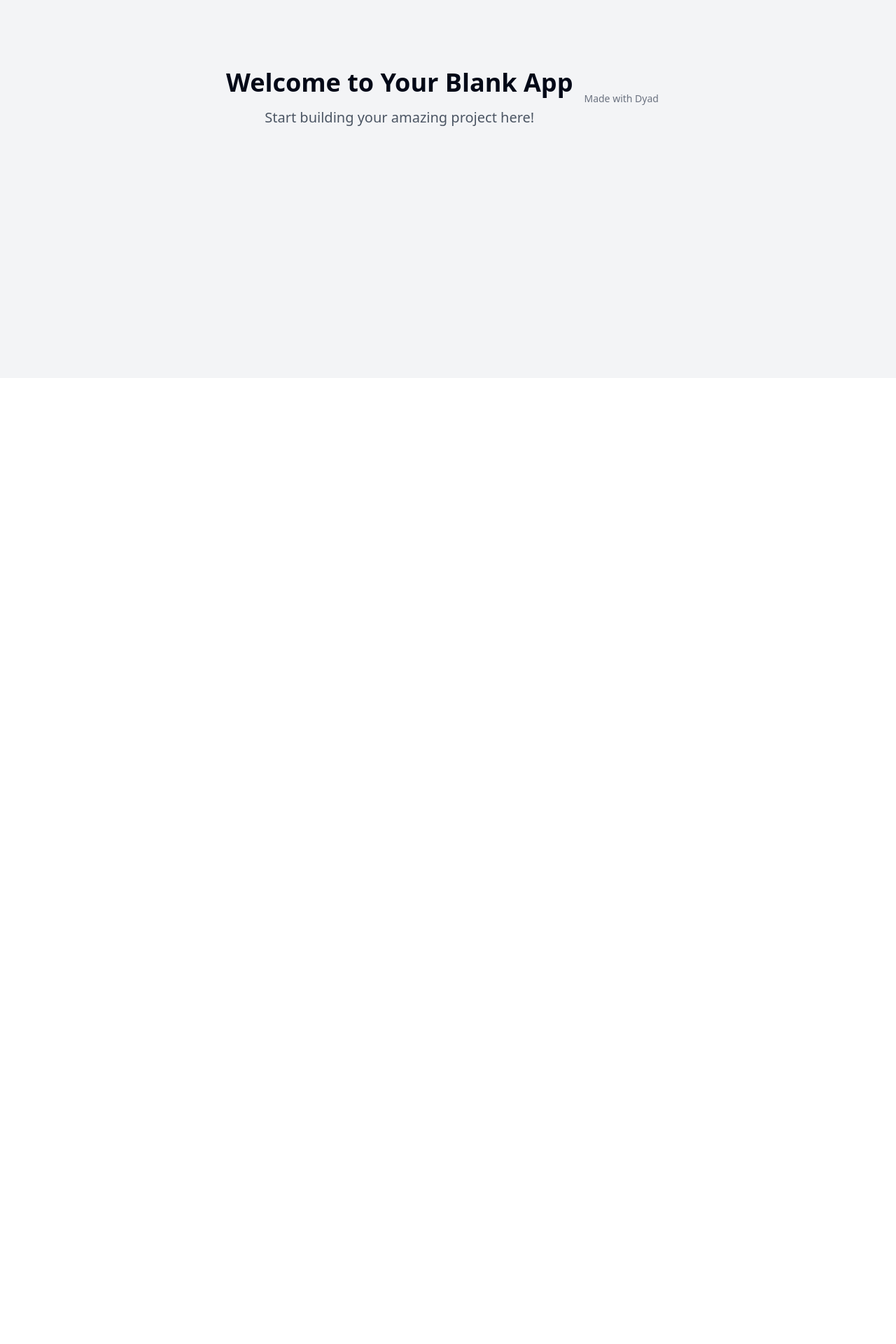
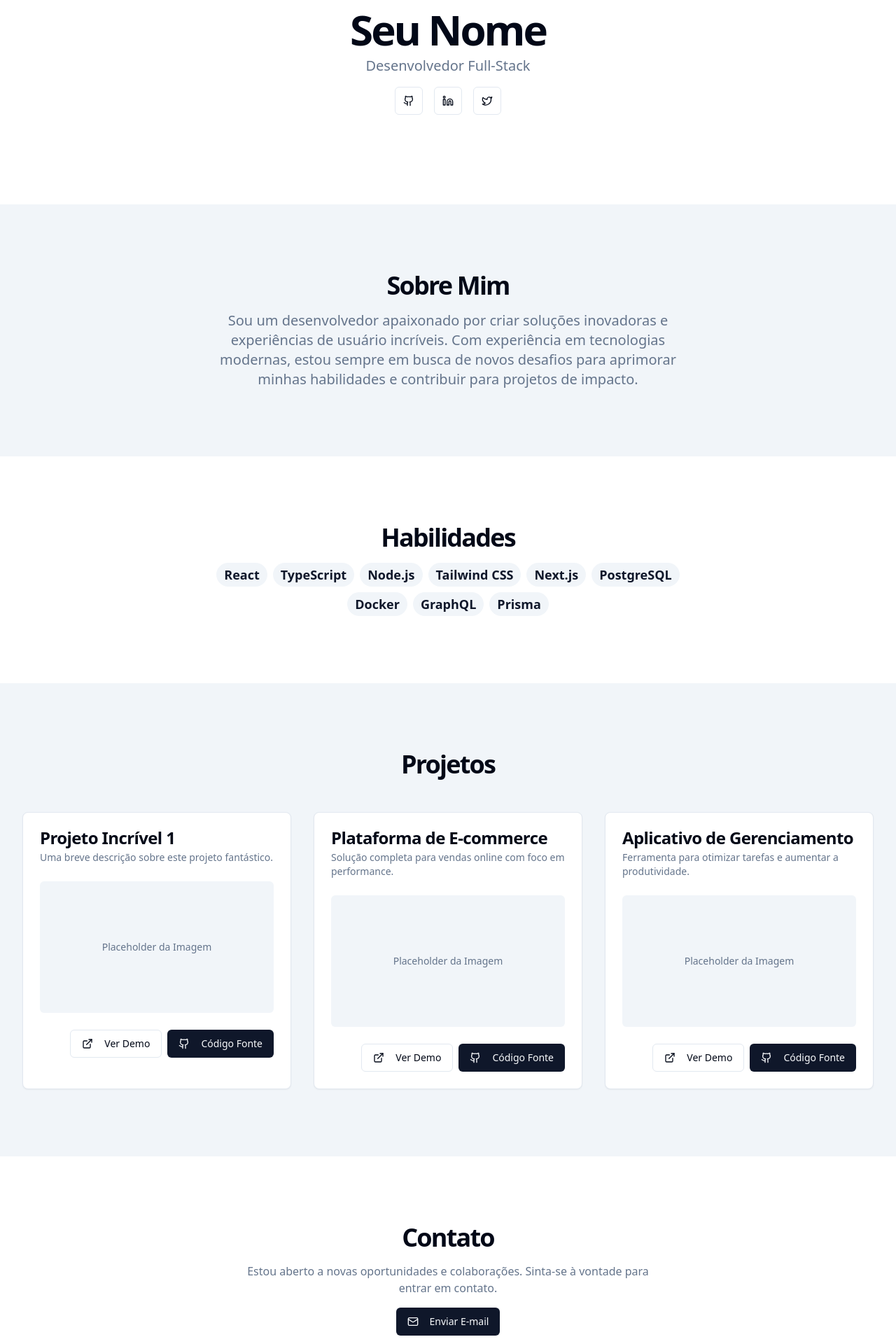
Before and after one commit to CaioMatheus-cpu/Portifolio, a React (Vite) app: page / in a window 1280 px wide. Shown: the part 260-2180 px from the top of the page at 70% size. Before the commit the page ends 800 px from the top, so only its background shows below. Built offline with nearby package versions, Linux system fonts and the light colour scheme.

Commit message:
[dyad] Criando uma página de portfólio - wrote 7 file(s)

```diff
--- /dev/null
+++ b/src/components/portfolio/About.tsx
@@ -0,0 +1,19 @@
+export function About() {
+  return (
+    <section id="about" className="w-full py-12 md:py-24 bg-secondary">
+      <div className="container mx-auto">
+        <div className="flex flex-col items-center space-y-4 text-center">
+          <h2 className="text-3xl font-bold tracking-tighter sm:text-4xl">
+            Sobre Mim
+          </h2>
+          <p className="max-w-[700px] text-muted-foreground md:text-xl">
+            Sou um desenvolvedor apaixonado por criar soluções inovadoras e
+            experiências de usuário incríveis. Com experiência em tecnologias
+            modernas, estou sempre em busca de novos desafios para aprimorar
+            minhas habilidades e contribuir para projetos de impacto.
+          </p>
+        </div>
+      </div>
+    </section>
+  );
+}
--- /dev/null
+++ b/src/components/portfolio/Contact.tsx
@@ -0,0 +1,25 @@
+import { Button } from "@/components/ui/button";
+import { Mail } from "lucide-react";
+
+export function Contact() {
+  return (
+    <section id="contact" className="w-full py-12 md:py-24">
+      <div className="container mx-auto">
+        <div className="flex flex-col items-center space-y-4 text-center">
+          <h2 className="text-3xl font-bold tracking-tighter sm:text-4xl">
+            Contato
+          </h2>
+          <p className="max-w-[600px] text-muted-foreground">
+            Estou aberto a novas oportunidades e colaborações. Sinta-se à
+            vontade para entrar em contato.
+          </p>
+          <Button asChild>
+            <a href="mailto:seu-email@example.com">
+              <Mail className="mr-2 h-4 w-4" /> Enviar E-mail
+            </a>
+          </Button>
+        </div>
+      </div>
+    </section>
+  );
+}
--- /dev/null
+++ b/src/components/portfolio/Footer.tsx
@@ -0,0 +1,15 @@
+import { MadeWithDyad } from "@/components/made-with-dyad";
+
+export function Footer() {
+  const currentYear = new Date().getFullYear();
+  return (
+    <footer className="w-full py-6 border-t">
+      <div className="container mx-auto flex flex-col md:flex-row justify-between items-center text-center md:text-left">
+        <p className="text-sm text-muted-foreground">
+          © {currentYear} Seu Nome. Todos os direitos reservados.
+        </p>
+        <MadeWithDyad />
+      </div>
+    </footer>
+  );
+}
--- /dev/null
+++ b/src/components/portfolio/Header.tsx
@@ -0,0 +1,43 @@
+import { Avatar, AvatarFallback, AvatarImage } from "@/components/ui/avatar";
+import { Button } from "@/components/ui/button";
+import { Github, Linkedin, Twitter } from "lucide-react";
+
+export function Header() {
+  return (
+    <section id="home" className="w-full py-20 md:py-32">
+      <div className="container mx-auto text-center">
+        <div className="flex flex-col items-center space-y-4">
+          <Avatar className="h-32 w-32">
+            <AvatarImage src="https://github.com/shadcn.png" alt="Seu Nome" />
+            <AvatarFallback>SN</AvatarFallback>
+          </Avatar>
+          <div className="space-y-2">
+            <h1 className="text-4xl font-bold tracking-tighter sm:text-5xl md:text-6xl">
+              Seu Nome
+            </h1>
+            <p className="text-xl text-muted-foreground">
+              Desenvolvedor Full-Stack
+            </p>
+          </div>
+          <div className="flex space-x-4">
+            <Button variant="outline" size="icon" asChild>
+              <a href="#" target="_blank" rel="noopener noreferrer">
+                <Github className="h-4 w-4" />
+              </a>
+            </Button>
+            <Button variant="outline" size="icon" asChild>
+              <a href="#" target="_blank" rel="noopener noreferrer">
+                <Linkedin className="h-4 w-4" />
+              </a>
+            </Button>
+            <Button variant="outline" size="icon" asChild>
+              <a href="#" target="_blank" rel="noopener noreferrer">
+                <Twitter className="h-4 w-4" />
+              </a>
+            </Button>
+          </div>
+        </div>
+      </div>
+    </section>
+  );
+}
--- /dev/null
+++ b/src/components/portfolio/Projects.tsx
@@ -0,0 +1,74 @@
+import {
+  Card,
+  CardContent,
+  CardDescription,
+  CardFooter,
+  CardHeader,
+  CardTitle,
+} from "@/components/ui/card";
+import { Button } from "@/components/ui/button";
+import { ExternalLink, Github } from "lucide-react";
+
+const projects = [
+  {
+    title: "Projeto Incrível 1",
+    description: "Uma breve descrição sobre este projeto fantástico.",
+    demoUrl: "#",
+    repoUrl: "#",
+  },
+  {
+    title: "Plataforma de E-commerce",
+    description: "Solução completa para vendas online com foco em performance.",
+    demoUrl: "#",
+    repoUrl: "#",
+  },
+  {
+    title: "Aplicativo de Gerenciamento",
+    description: "Ferramenta para otimizar tarefas e aumentar a produtividade.",
+    demoUrl: "#",
+    repoUrl: "#",
+  },
+];
+
+export function Projects() {
+  return (
+    <section id="projects" className="w-full py-12 md:py-24 bg-secondary">
+      <div className="container mx-auto">
+        <div className="flex flex-col items-center space-y-4 text-center mb-12">
+          <h2 className="text-3xl font-bold tracking-tighter sm:text-4xl">
+            Projetos
+          </h2>
+        </div>
+        <div className="grid gap-8 md:grid-cols-2 lg:grid-cols-3">
+          {projects.map((project) => (
+            <Card key={project.title}>
+              <CardHeader>
+                <CardTitle>{project.title}</CardTitle>
+                <CardDescription>{project.description}</CardDescription>
+              </CardHeader>
+              <CardContent>
+                <div className="aspect-video bg-muted rounded-md flex items-center justify-center">
+                  <p className="text-sm text-muted-foreground">
+                    Placeholder da Imagem
+                  </p>
+                </div>
+              </CardContent>
+              <CardFooter className="flex justify-end space-x-2">
+                <Button variant="outline" asChild>
+                  <a href={project.demoUrl} target="_blank" rel="noopener noreferrer">
+                    <ExternalLink className="mr-2 h-4 w-4" /> Ver Demo
+                  </a>
+                </Button>
+                <Button asChild>
+                  <a href={project.repoUrl} target="_blank" rel="noopener noreferrer">
+                    <Github className="mr-2 h-4 w-4" /> Código Fonte
+                  </a>
+                </Button>
+              </CardFooter>
+            </Card>
+          ))}
+        </div>
+      </div>
+    </section>
+  );
+}
--- /dev/null
+++ b/src/components/portfolio/Skills.tsx
@@ -0,0 +1,34 @@
+import { Badge } from "@/components/ui/badge";
+
+const skills = [
+  "React",
+  "TypeScript",
+  "Node.js",
+  "Tailwind CSS",
+  "Next.js",
+  "PostgreSQL",
+  "Docker",
+  "GraphQL",
+  "Prisma",
+];
+
+export function Skills() {
+  return (
+    <section id="skills" className="w-full py-12 md:py-24">
+      <div className="container mx-auto">
+        <div className="flex flex-col items-center space-y-4 text-center">
+          <h2 className="text-3xl font-bold tracking-tighter sm:text-4xl">
+            Habilidades
+          </h2>
+          <div className="flex flex-wrap justify-center gap-2 max-w-2xl">
+            {skills.map((skill) => (
+              <Badge key={skill} variant="secondary" className="text-lg">
+                {skill}
+              </Badge>
+            ))}
+          </div>
+        </div>
+      </div>
+    </section>
+  );
+}
--- a/src/pages/Index.tsx
+++ b/src/pages/Index.tsx
@@ -1,17 +1,21 @@
-// Update this page (the content is just a fallback if you fail to update the page)
-
-import { MadeWithDyad } from "@/components/made-with-dyad";
+import { Header } from "@/components/portfolio/Header";
+import { About } from "@/components/portfolio/About";
+import { Skills } from "@/components/portfolio/Skills";
+import { Projects } from "@/components/portfolio/Projects";
+import { Contact } from "@/components/portfolio/Contact";
+import { Footer } from "@/components/portfolio/Footer";
 
 const Index = () => {
   return (
-    <div className="min-h-screen flex items-center justify-center bg-gray-100">
-      <div className="text-center">
-        <h1 className="text-4xl font-bold mb-4">Welcome to Your Blank App</h1>
-        <p className="text-xl text-gray-600">
-          Start building your amazing project here!
-        </p>
-      </div>
-      <MadeWithDyad />
+    <div className="flex flex-col min-h-screen">
+      <main className="flex-1">
+        <Header />
+        <About />
+        <Skills />
+        <Projects />
+        <Contact />
+      </main>
+      <Footer />
     </div>
   );
 };
```
